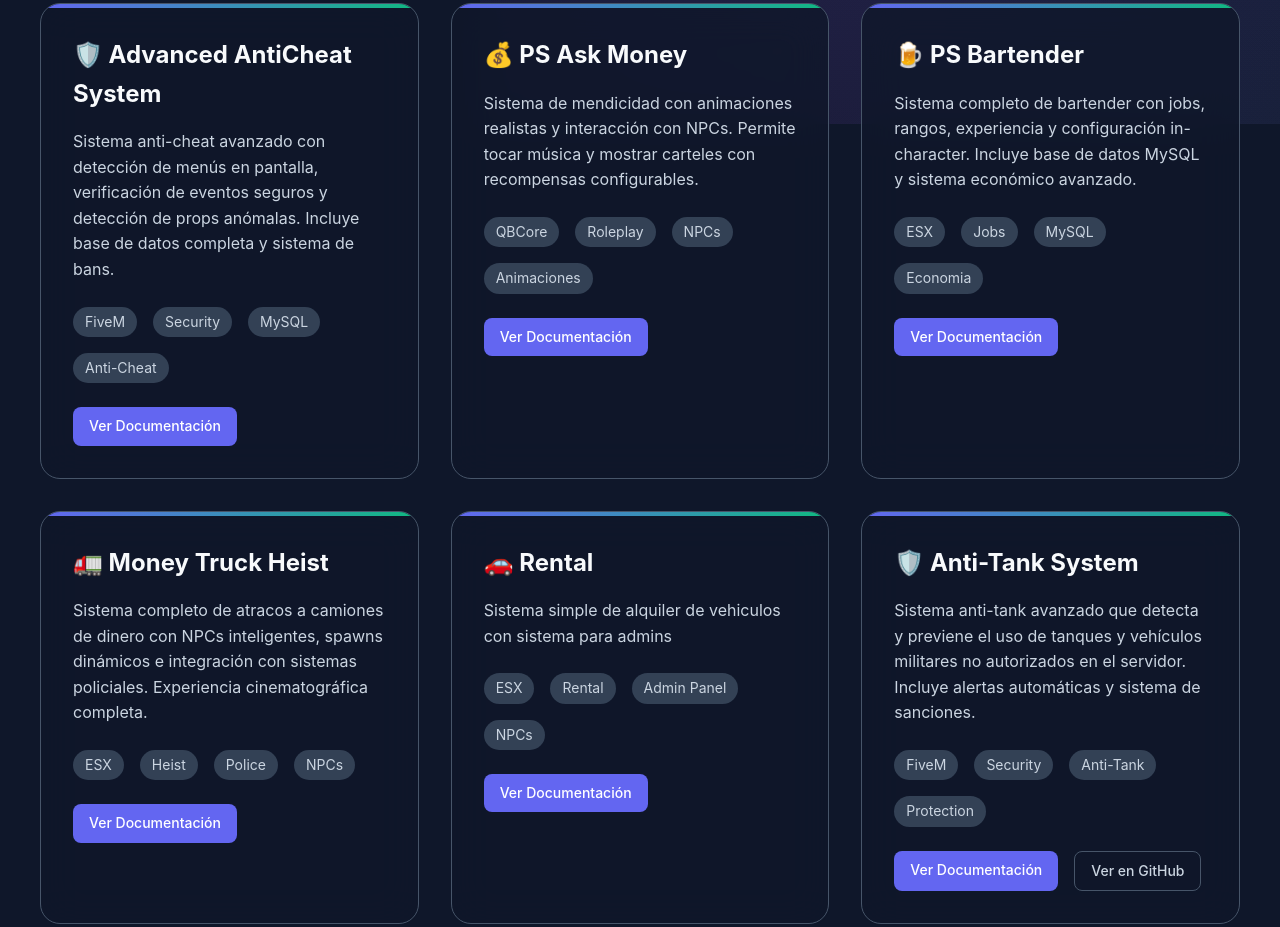
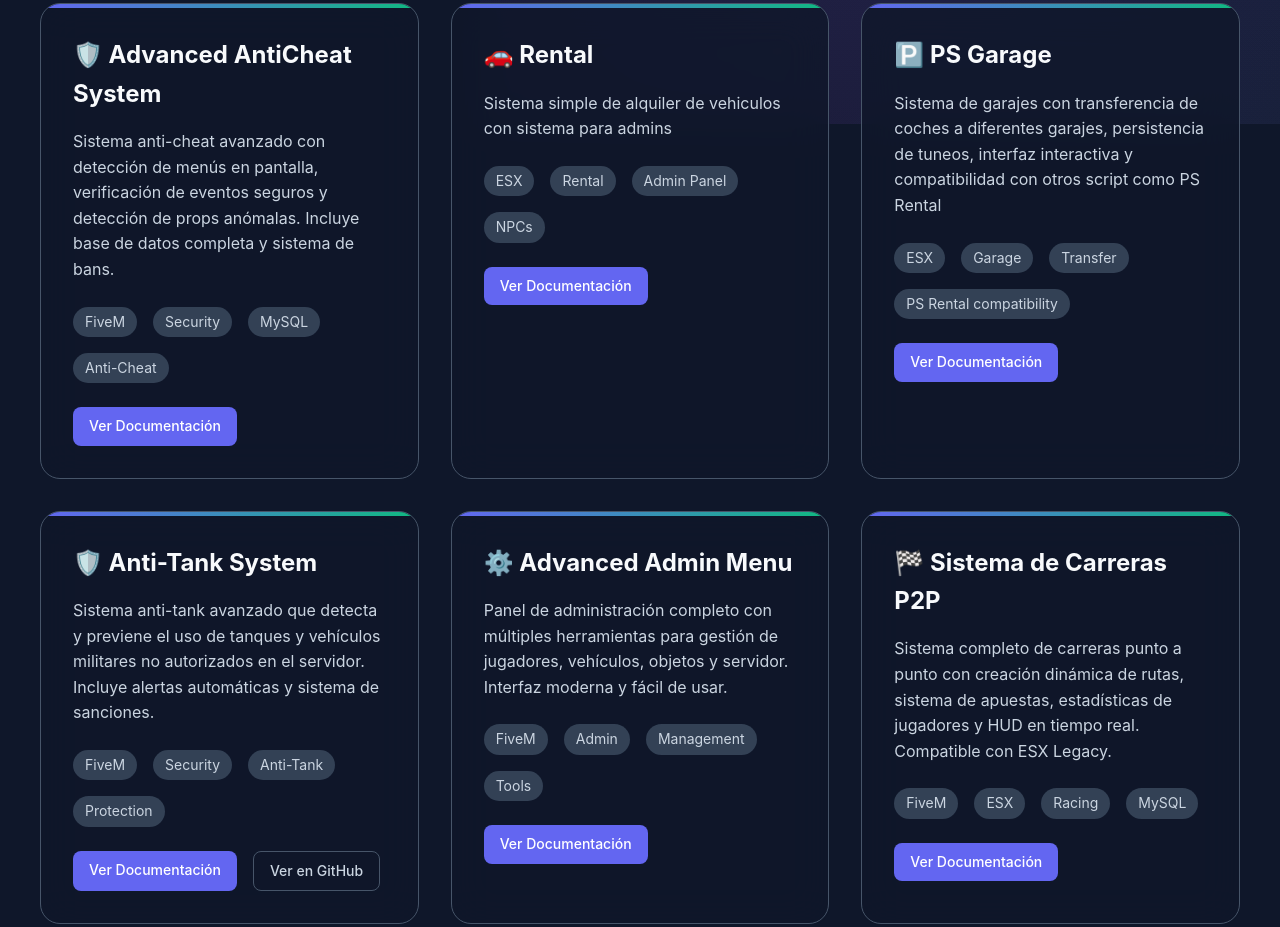
Before and after one commit to Pausiar/ps_scripts-documentation, a plain HTML site: page index.html in a window 1280 px wide. Shown: the part 676-1603 px from the top of the page. Drawn offline with Linux system fonts and the light colour scheme.

Commit message:
Update index.html

```diff
--- a/index.html
+++ b/index.html
@@ -372,52 +372,7 @@
                     </div>
                 </div>
 
-                <!-- PS Ask Money -->
-                <div class="script-card" data-tags="fivem qbcore roleplay mendigar">
-                    <h3>💰 PS Ask Money</h3>
-                    <p>Sistema de mendicidad con animaciones realistas y interacción con NPCs. Permite tocar música y mostrar carteles con recompensas configurables.</p>
-                    <div class="script-meta">
-                        <span class="tag">QBCore</span>
-                        <span class="tag">Roleplay</span>
-                        <span class="tag">NPCs</span>
-                        <span class="tag">Animaciones</span>
-                    </div>
-                    <div class="script-actions">
-                        <a href="askmoney.html" class="btn btn-primary">Ver Documentación</a>
-                    </div>
-                </div>
-
-                <!-- PS Bartender -->
-                <div class="script-card" data-tags="fivem esx job bartender mysql">
-                    <h3>🍺 PS Bartender</h3>
-                    <p>Sistema completo de bartender con jobs, rangos, experiencia y configuración in-character. Incluye base de datos MySQL y sistema económico avanzado.</p>
-                    <div class="script-meta">
-                        <span class="tag">ESX</span>
-                        <span class="tag">Jobs</span>
-                        <span class="tag">MySQL</span>
-                        <span class="tag">Economia</span>
-                    </div>
-                    <div class="script-actions">
-                        <a href="bartender.html" class="btn btn-primary">Ver Documentación</a>
-                    </div>
-                </div>
-
-                <!-- Money Truck Heist -->
-                <div class="script-card" data-tags="fivem esx heist robbery police">
-                    <h3>🚛 Money Truck Heist</h3>
-                    <p>Sistema completo de atracos a camiones de dinero con NPCs inteligentes, spawns dinámicos e integración con sistemas policiales. Experiencia cinematográfica completa.</p>
-                    <div class="script-meta">
-                        <span class="tag">ESX</span>
-                        <span class="tag">Heist</span>
-                        <span class="tag">Police</span>
-                        <span class="tag">NPCs</span>
-                    </div>
-                    <div class="script-actions">
-                        <a href="moneytruck.html" class="btn btn-primary">Ver Documentación</a>
-                    </div>
-                </div>
-
-                 <!-- Vehicle Rentañ -->
+                 <!-- Vehicle Rental -->
                 <div class="script-card" data-tags="fivem esx heist robbery police">
                     <h3>🚗 Rental </h3>
                     <p>Sistema simple de alquiler de vehiculos con sistema para admins</p>
@@ -429,6 +384,21 @@
                     </div>
                     <div class="script-actions">
                         <a href="rental.html" class="btn btn-primary">Ver Documentación</a>
+                    </div>
+                </div>
+
+                <!-- Garage -->
+                <div class="script-card" data-tags="fivem esx heist robbery police">
+                    <h3>🅿️ PS Garage </h3>
+                    <p>Sistema de garajes con transferencia de coches a diferentes garajes, persistencia de tuneos, interfaz interactiva y compatibilidad con otros script como PS Rental</p>
+                    <div class="script-meta">
+                        <span class="tag">ESX</span>
+                        <span class="tag">Garage</span>
+                        <span class="tag">Transfer</span>
+                        <span class="tag">PS Rental compatibility</span>
+                    </div>
+                    <div class="script-actions">
+                        <a href="garage.html" class="btn btn-primary">Ver Documentación</a>
                     </div>
                 </div>
 
```
